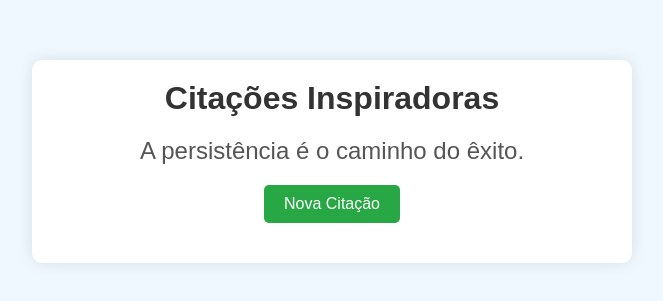
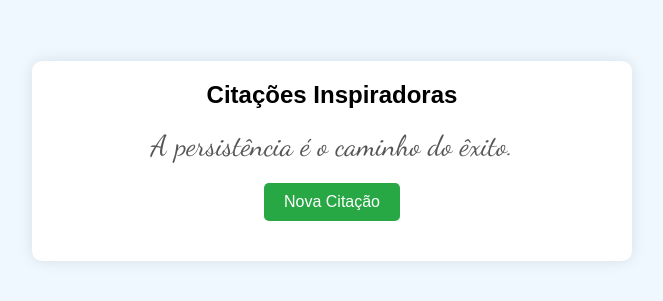
Before and after one commit to ESCOLADOFUTUROSARAH/gerador_citacoes, a plain HTML site: page index.html in a window 1280 px wide. Shown: the part 239-540 px from the top of the page, without its empty margins (308-971 px from the left). Drawn offline with Linux system fonts and the light colour scheme.

Commit message:
Ajustes no html e no css

```diff
--- a/css/style.css
+++ b/css/style.css
@@ -33,9 +33,10 @@ h1 {
 }
 
 #quote {
-    font-size: 1.5rem;
+    font-size: 1.8rem;
     color: #555;
     margin-bottom: 20px;
+    font-family: 'Dancing Script', coursive;
 }
 
 button {
--- a/index.html
+++ b/index.html
@@ -5,12 +5,15 @@
     <meta charset="UTF-8">
     <meta name="viewport" content="width=device-width, initial-scale=1.0">
     <title>Citações Inspiradoras</title>
+    <link rel="preconnect" href="https://fonts.googleapis.com">
+    <link rel="preconnect" href="https://fonts.gstatic.com" crossorigin>
+    <link href="https://fonts.googleapis.com/css2?family=Dancing+Script:wght@400..700&display=swap" rel="stylesheet">
     <link rel="stylesheet" href="css/style.css">
 </head>
 
 <body>
     <div class="container">
-        <h1>Citações Inspiradoras</h1>
+        <h2>Citações Inspiradoras</h2>
         <div id="quote-box">
             <p id="quote">Aqui aparecerá uma citação inspiradora.</p>
             <button id="new-quote">Nova Citação</button>
```
